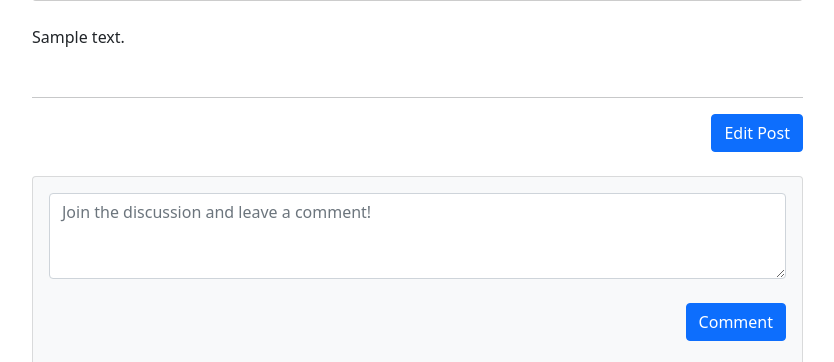
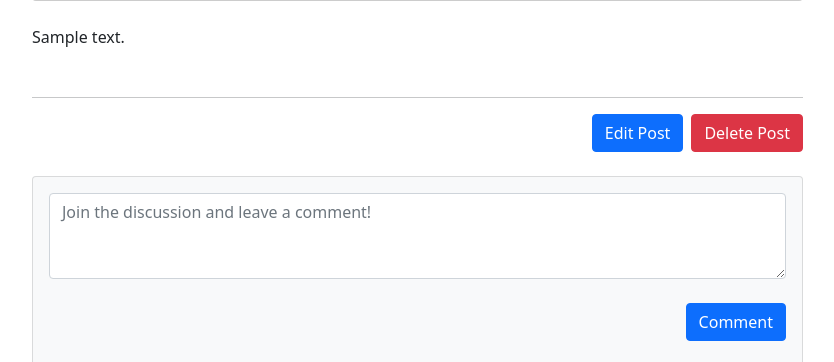
Before and after one commit to jorge-armando-navarro-flores/deviceshop, a Flask app: page /blog-post/1 in a window 1280 px wide. Shown: the part 628-990 px from the top of the page, without its empty margins (359-1193 px from the left). Run offline with Flask 2, Linux system fonts and the light colour scheme; a user stored in the database is signed in; tables that the repository leaves empty hold one stand-in row (values such as "Sample post"); grey boxes labelled with a size stand in for pictures from a placeholder-image service; some libraries are stand-ins or nearby versions.

Commit message:
edit and delete

```diff
--- a/main.py
+++ b/main.py
@@ -127,6 +127,36 @@ def add_new_post():
         db.session.commit()
         return redirect(url_for("home"))
     return render_template("make-post.html", form=form)
+
+
+@app.route("/edit-post/<int:post_id>", methods=["POST", "GET"])
+@admin_only
+def edit_post(post_id):
+    post = BlogPost.query.get(post_id)
+    edit_form = CreatePostForm(
+        title=post.title,
+        subtitle=post.subtitle,
+        img_url=post.img_url,
+        body=post.body
+    )
+    if edit_form.validate_on_submit():
+        post.title = edit_form.title.data
+        post.subtitle = edit_form.subtitle.data
+        post.img_url = edit_form.img_url.data
+        post.body = edit_form.body.data
+        db.session.commit()
+        return redirect(url_for("blog_post", post_id=post.id))
+
+    return render_template("make-post.html", form=edit_form)
+
+
+@app.route("/delete/<int:post_id>")
+@admin_only
+def delete_post(post_id):
+    post_to_delete = BlogPost.query.get(post_id)
+    db.session.delete(post_to_delete)
+    db.session.commit()
+    return redirect(url_for('home'))
 
 
 @app.route("/pricing")
--- a/templates/blog-post.html
+++ b/templates/blog-post.html
@@ -55,16 +55,20 @@
                                                         alt="..."/></div>
                         <div class="ms-3">
                             <div class="fw-bold">{{ comment.comment_author.username }}</div>
-                            {{ comment.text }} <a data-bs-toggle="collapse"
+                            {{ comment.text }}
+                            <br>
+
+                            <a data-bs-toggle="collapse"
                                href="#collapseComments{{ comment.id }}"
                                role="button" aria-expanded="false"
                                aria-controls="collapseComments{{ comment.id }}">Answers</a>
+
+
+                            {% if current_user.is_authenticated: %}
                             <a data-bs-toggle="collapse" href="#collapseRespond{{ comment.id }}"
                                role="button" aria-expanded="false"
                                aria-controls="collapseRespond{{ comment.id }}">Respond</a>
-                            <div class="collapse" id="collapseComments{{ comment.id }}">
-                                {{ answers(comment.answers) }}
-                                </div>
+
 
                             <div class="collapse" id="collapseRespond{{ comment.id }}">
 
@@ -80,29 +84,29 @@
                                               method="post">
                                 <textarea name="comment-text" class="form-control" rows="3" cols="40"
                                           placeholder="Join the discussion and leave a comment!"></textarea>
-                                                    {% if current_user.is_authenticated: %}
+
                                             <div class="clearfix mt-4">
                                                 <button type="submit" class="btn btn-primary float-end"
                                                         href="{{ pass }}">Respond
                                                 </button>
                                             </div>
 
-                                                    {% else: %}
 
-                                                    <!-- Button trigger modal -->
-                                                    <div class="clearfix mt-4">
-                                                        <button type="button" class="btn btn-primary float-end mb-4"
-                                                                data-bs-toggle="modal"
-                                                                data-bs-target="#staticBackdrop">
-                                                            Respond
-                                                        </button>
-                                                    </div>
-
-                                                    {% endif %}
                                         </form>
                                     </div>
                                 </div>
                             </div>
+                            {% else: %}
+
+                            <a data-bs-toggle="modal"
+                               data-bs-target="#staticBackdrop" href="#">Respond</a>
+
+                            {% endif %}
+
+                            <div class="collapse" id="collapseComments{{ comment.id }}">
+                                {{ answers(comment.answers) }}
+                            </div>
+
 
                         </div>
                     </div>
@@ -112,16 +116,22 @@
                     {% endmacro %}
 
 
-
-
-
                     <p></p>
                 </div>
                 {% if current_user.id == 1: %}
-                            <div class="clearfix mb-4">
-                                <a class="btn btn-primary float-end" href="{{ url_for('add_new_post') }}">Edit
+
+                <div class="d-flex justify-content-end">
+                    <div class="clearfix mb-4 px-2">
+                        <a class="btn btn-primary float-end" href="{{ url_for('edit_post', post_id=post.id) }}">Edit
                             Post</a>
                     </div>
+
+                    <div class="clearfix mb-4">
+                        <a class="btn btn-danger float-end" href="{{url_for('delete_post', post_id=post.id) }}">Delete
+                            Post</a>
+                    </div>
+                </div>
+
 
                 {% endif %}
 
--- a/templates/header.html
+++ b/templates/header.html
@@ -62,7 +62,7 @@
                             <li><a class="dropdown-item" href="{{ pass }}">Profile</a></li>
                             <li><a class="dropdown-item" href="{{ pass }}">Settings</a></li>
                             <li><a class="dropdown-item" href="{{ pass }}">Activity log</a></li>
-                            <li><a class="dropdown-item" href="{{ pass }}">Logout</a></li>
+                            <li><a class="dropdown-item" href="{{ url_for('logout') }}">Logout</a></li>
                         </ul>
                     </li>
 
@@ -88,12 +88,12 @@
                     <!--                                </ul>-->
                     <!--                            </li>-->
                     <li class="nav-item px-1">
-                        <button type="button" class="nav-link btn btn-outline-warning" data-bs-toggle="modal"
+                        <a class="nav-link btn btn-outline-warning" data-bs-toggle="modal"
                             data-bs-target="#staticBackdrop">
                             <i class="bi-cart-fill me-1"></i>
                             Cart
                             <span class="badge bg-dark text-white ms-1 rounded-pill">0</span>
-                        </button>
+                        </a>
                     </li>
                     {% endif %}
 
--- a/templates/index.html
+++ b/templates/index.html
@@ -111,7 +111,7 @@
                     <div class="card-footer p-4 pt-0 bg-transparent border-top-0">
                         <div class="d-flex align-items-end justify-content-between">
                             <div class="d-flex align-items-center">
-                                <img class="rounded-circle me-3" src="https://dummyimage.com/40x40/ced4da/6c757d"
+                                <img class="rounded-circle me-3" src="{{ post.author.email|gravatar }}"
                                      alt="..."/>
                                 <div class="small">
                                     <div class="fw-bold">{{ post.author.username }}</div>
@@ -119,6 +119,7 @@
                                 </div>
                             </div>
                         </div>
+
                     </div>
                 </div>
             </div>
```
Lines whose indentation alone changed are shown as unchanged.
